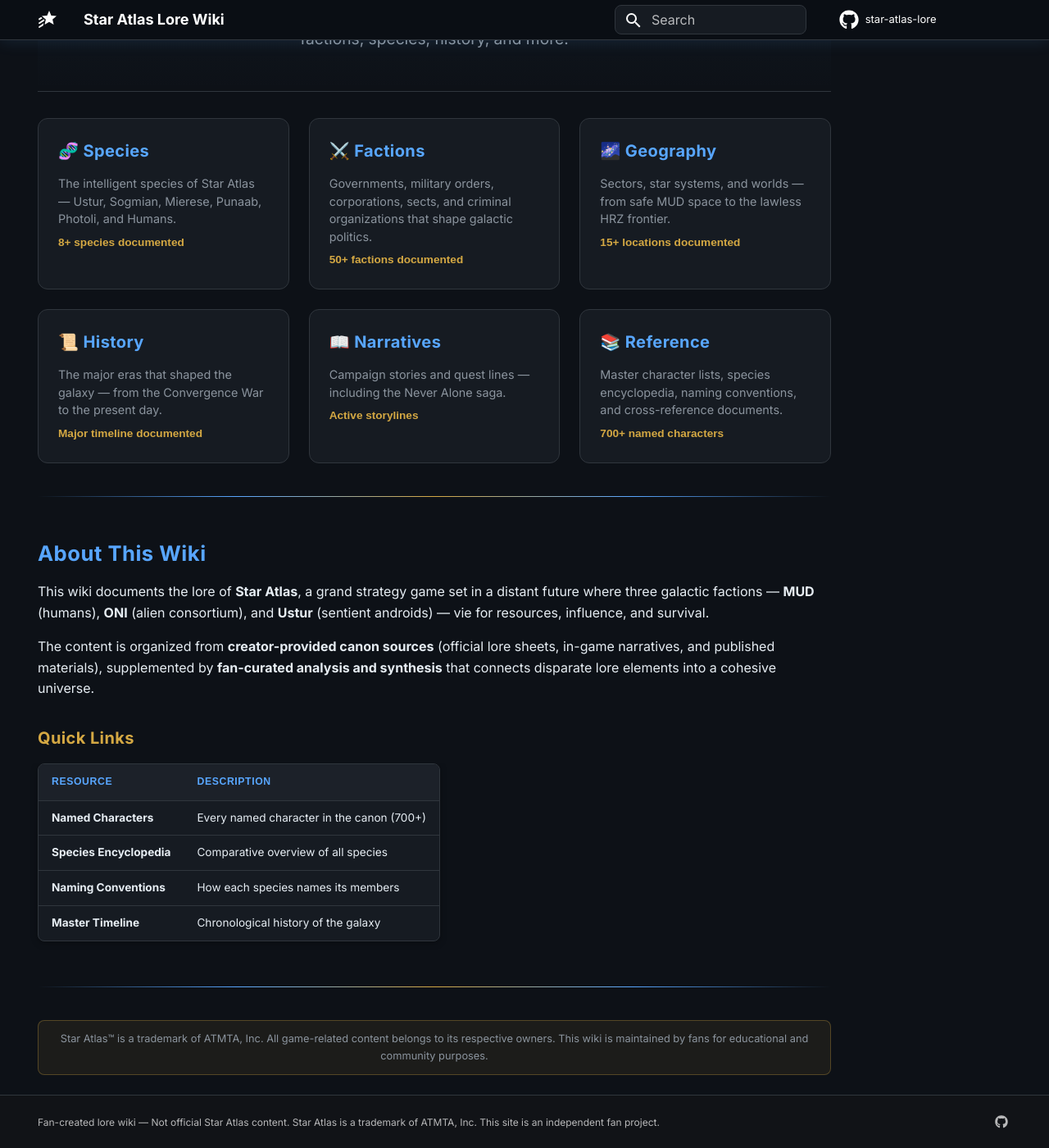
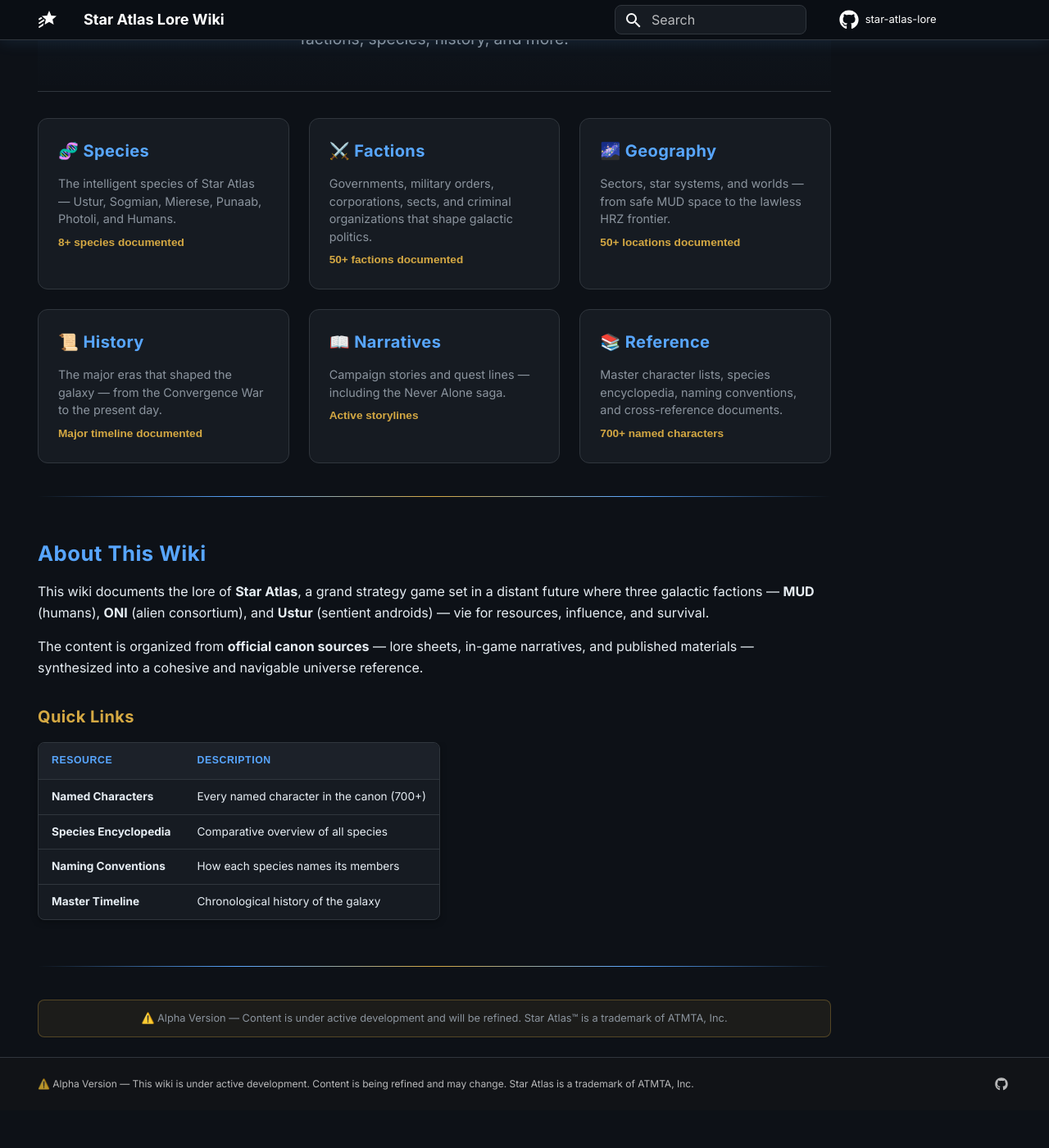
Before and after one commit to JoseEduardonoot/star-atlas-lore, an MkDocs documentation site: the page built from docs/index.md, in a window 1280 px wide and 1400 px high, scrolled down 283 px. Shown: the whole window at 82% size. Built offline with MkDocs 1.6.1 and Material for MkDocs 9.7.7, drawn with Linux system fonts in a browser that asks for light colours; comment, search, counter and statistics services are not loaded; after the commit the page ends 1637 px from its top, so only the background shows below that; some of the changed text lies outside the part shown.

Commit message:
Replace fan-created disclaimers with alpha version notices

```diff
--- a/mkdocs.yml
+++ b/mkdocs.yml
@@ -1,5 +1,5 @@
 site_name: Star Atlas Lore Wiki
-site_description: Fan-created encyclopedia of Star Atlas lore — factions, species, history, and more
+site_description: Official Star Atlas Lore Encyclopedia — factions, species, history, and more (Alpha)
 site_url: https://joseeduardonoot.github.io/star-atlas-lore/
 repo_url: https://github.com/JoseEduardonoot/star-atlas-lore
 repo_name: star-atlas-lore
@@ -66,8 +66,8 @@
   generator: false
 
 copyright: >
-  Fan-created lore wiki — Not official Star Atlas content.
-  Star Atlas is a trademark of ATMTA, Inc. This site is an independent fan project.
+  ⚠️ Alpha Version — This wiki is under active development. Content is being refined and may change.
+  Star Atlas is a trademark of ATMTA, Inc.
 
 nav:
   - Home: index.md
--- a/overrides/home.html
+++ b/overrides/home.html
@@ -7,8 +7,8 @@
 </style>
 
 <div class="disclaimer-banner">
-  <strong>⚠️ Fan-Created Content</strong> — This wiki is an independent fan project.
-  Not affiliated with or endorsed by ATMTA, Inc. or Star Atlas.
+  <strong>⚠️ Alpha Version</strong> — This wiki is under active development.
+  Content is being refined and may change as the lore evolves.
 </div>
 
 <div class="hero-section">
@@ -32,7 +32,7 @@
   <a class="category-card" href="{{ 'geography/' | url }}">
     <h3>🌌 Geography</h3>
     <p>Sectors, star systems, and worlds — from safe MUD space to the lawless HRZ frontier.</p>
-    <div class="card-count">15+ locations documented</div>
+    <div class="card-count">50+ locations documented</div>
   </a>
 
   <a class="category-card" href="{{ 'history/' | url }}">
@@ -60,7 +60,7 @@
 
 <p>This wiki documents the lore of <strong>Star Atlas</strong>, a grand strategy game set in a distant future where three galactic factions — <strong>MUD</strong> (humans), <strong>ONI</strong> (alien consortium), and <strong>Ustur</strong> (sentient androids) — vie for resources, influence, and survival.</p>
 
-<p>The content is organized from <strong>creator-provided canon sources</strong> (official lore sheets, in-game narratives, and published materials), supplemented by <strong>fan-curated analysis and synthesis</strong> that connects disparate lore elements into a cohesive universe.</p>
+<p>The content is organized from <strong>official canon sources</strong> — lore sheets, in-game narratives, and published materials — synthesized into a cohesive and navigable universe reference.</p>
 
 <h3>Quick Links</h3>
 
@@ -79,8 +79,8 @@
 <hr>
 
 <div class="disclaimer-banner">
-  Star Atlas™ is a trademark of ATMTA, Inc. All game-related content belongs to its respective owners.
-  This wiki is maintained by fans for educational and community purposes.
+  ⚠️ Alpha Version — Content is under active development and will be refined.
+  Star Atlas™ is a trademark of ATMTA, Inc.
 </div>
 
 {% endblock %}
```
